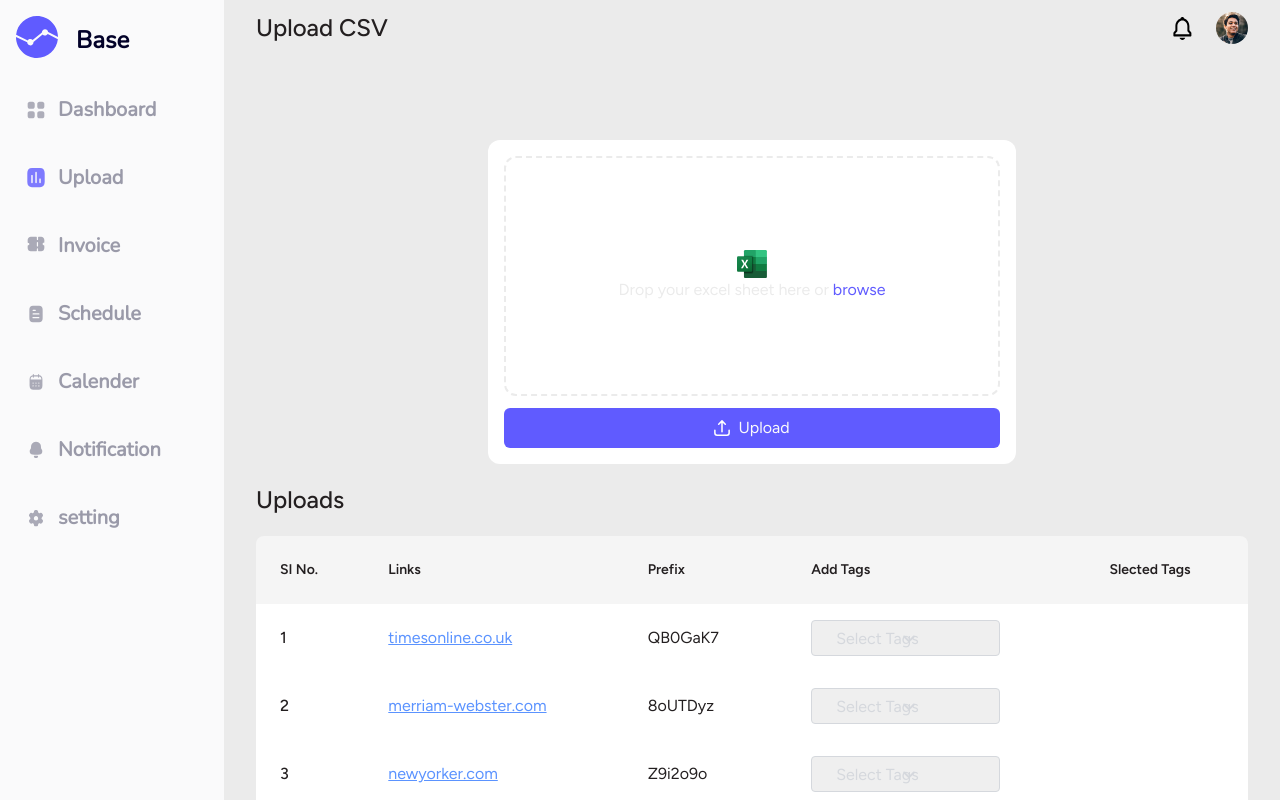
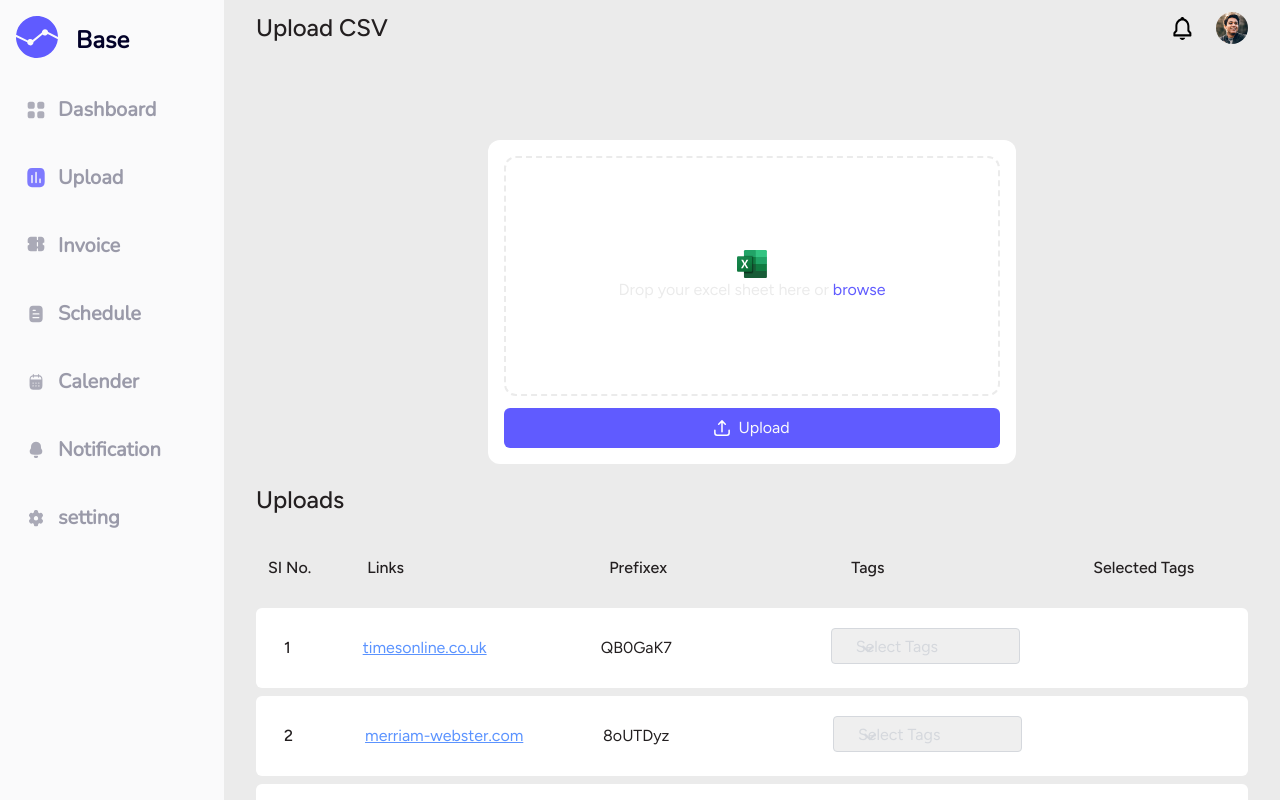
Before and after one commit to abhishekrawe/open-in-app, a React (Vite) app: page /uploadhome in a window 1280 px wide. Built offline with nearby package versions, Linux system fonts and the light colour scheme.

Commit message:
Fixed DataUpload Issue

```diff
--- a/src/components/DataUploads.jsx
+++ b/src/components/DataUploads.jsx
@@ -1,7 +1,7 @@
-import React , {useState} from "react";
+import React, { useState } from "react";
 import { sampledata } from '../data/sample-data';
 import TagSlector from "../Popover/TagSlector";
-import { ChevronDownIcon, LebelRemoveIcon } from '../assets/icons'
+import { ChevronDownIcon, LebelRemoveIcon } from '../assets/icons';
 
 function DataUploads() {
   const [selectedTagsMap, setSelectedTagsMap] = useState({});
@@ -23,66 +23,44 @@ function DataUploads() {
   };
 
   return (
-    <div className='rounded-3xl'>
+    <>
         <div className='md:flex items-center py-5 '>
-        <span className='text-black-10 text-2xl font-medium font-figtree leading-8'>Uploads</span>
+          <div className='text-black-10 text-2xl font-medium font-figtree leading-8'>Uploads</div>
         </div>
-      <table className="w-full text-sm text-left bg-white-30 rounded-lg p">
-        <thead className="text-md">
-          <tr>
-            <th scope="col" className="px-6 py-6 text-gray-lightbulma ">
-              SI No.
-            </th>
-            <th scope="col" className="px-6 py-6 text-gray-lightbulma ">
-              Links
-            </th>
-            <th scope="col" className="px-6 py-6 text-gray-lightbulma ">
-              Prefix
-            </th>
-            <th scope="col" className="px-6 py-6 text-gray-lightbulma ">
-              Add Tags
-            </th>
-            <th scope="col" className="px-6 py-6 text-gray-lightbulma ">
-              Slected Tags
-            </th>
-          </tr>
-        </thead>
-        {sampledata.map((data) =>
-          <tbody key={data.id}>
-            <tr className="bg-white-20 rounded-md text-base font-figtree">
-              <th scope="row" className="px-6 py-4 font-medium text-gray-lightbulma  whitespace-nowrap dark:text-white">
-                {data.id}
-              </th>
-              <td className="px-6 py-4 text-blue-20 underline ">
-                {data.links}
-              </td>
-              <td className="px-6 py-4 font-figtree text-gray-lightbulma ">
-                {data.prefix}
-              </td>
-              <td className="px-6 py-4 font-figtree text-gray-lightbulma ">
+
+        <div className="overflow-x-auto">
+        <div className="flex rounded-md text-base font-figtree mb-2 p-3">
+          <div className="flex-none font-medium text-gray-lightbulma py-2 pe-12 ">SI No.  </div>
+          <div className="flex-none font-medium text-gray-lightbulma p-2  w-3/5 md:w-1/4"> Links </div>
+          <div className="flex-none font-medium text-gray-lightbulma p-2  w-3/5 md:w-1/4"> Prefixex </div>
+          <div className="flex-none font-medium text-gray-lightbulma p-2  w-3/5 md:w-1/4"> Tags </div>
+          <div className="flex-none font-medium text-gray-lightbulma p-2  w-3/5 md:w-1/6"> Selected Tags </div>
+        </div>
+
+        {sampledata.map((data) => (
+          <div key={data.id} className="flex bg-white-20 rounded-md text-base font-figtree mb-2 p-5 w-full ">
+            <div className="flex-none font-medium text-gray-lightbulma me-4 p-2 pe-12 ">{data.id}</div>
+            <div className="flex-none text-blue-20 underline p-2 w-3/5 md:w-1/4">{data.links}</div>
+            <div className="flex-none font-figtree text-gray-lightbulma p-2 w-3/5 md:w-1/4">{data.prefix}</div>
+
             <TagSlector
               tags={tags}
               value={selectedTagsMap[data.id] || 'default'}
               onChange={(event) => handleTagChange(event, data.id)}
             />
-              </td>
-              <td className="px-6 flex py-4 font-figtree text-gray-lightbulma ">
             {selectedTagsMap[data.id] &&
               selectedTagsMap[data.id].map((tag, index) => (
-                    <div key={index} className="inline-flex items-center px-2 py-1 me-2 text-sm font-medium text-white-10 bg-blue-10 rounded dark:text-white-10" style={{ whiteSpace: 'nowrap' }}>
+                <div key={index} className="flex-none inline-flex items-center px-2 py-1 mx-4 text-sm font-medium text-white-10 bg-blue-10 rounded">
                   {tag}<LebelRemoveIcon />
                 </div>
+              ))}
+          </div>
+        ))}
+    </div>
 
-                  ))}
-              </td>
-            </tr>
+    </>
 
-          </tbody>
-        )}
-
-      </table>
-    </div>
-  )
+  );
 }
 
 export default DataUploads;
```
Lines whose indentation alone changed are shown as unchanged.
